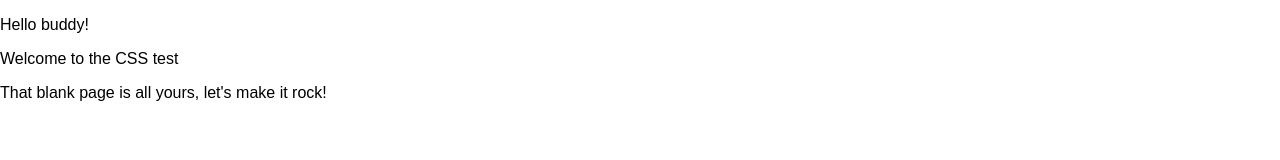
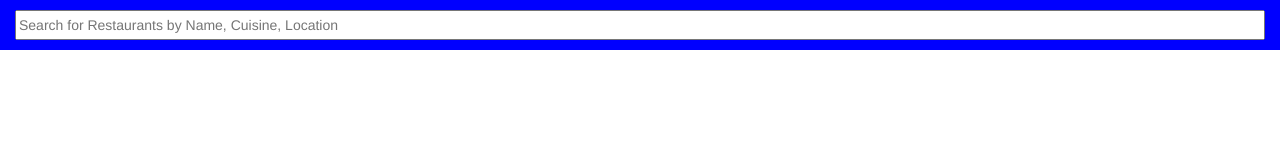
Before and after one commit to leranf/algolia, a website: page index.html in a window 1280 px wide. Drawn offline with nearby package versions, Linux system fonts and the light colour scheme.

Commit message:
adds basic html for project, starting with search input header and basic sass styling

```diff
--- a/assets/scss/main.scss
+++ b/assets/scss/main.scss
@@ -3,12 +3,18 @@ body {
   font-size: 13px;
 }
 
-.welcome-container {
-  margin: 50px 0 0 0;
-  text-align: center;
-  font-size: 2em;
+header {
+  .row {
+    background-color: blue;
+    height: 50px;
 
-  p {
-    margin: 5px;
+    .text-search {
+      padding-top: 10px;
+
+      input {
+        width: 100%;
+        height: 30px;
+      }
+    }
   }
 }
--- a/index.html
+++ b/index.html
@@ -7,17 +7,23 @@
     <meta name="viewport" content="width=device-width, initial-scale=1">
     <link rel="stylesheet" href="assets/css/normalize.css">
     <link rel="stylesheet" href="assets/css/main.css">
+    <link rel="stylesheet" href="https://maxcdn.bootstrapcdn.com/bootstrap/3.3.7/css/bootstrap.min.css" integrity="sha384-BVYiiSIFeK1dGmJRAkycuHAHRg32OmUcww7on3RYdg4Va+PmSTsz/K68vbdEjh4u" crossorigin="anonymous">
   </head>
   <body>
 
-  <div class="welcome-container">
-    <p>Hello buddy!</p>
-    <p>Welcome to the CSS test</p>
-    <p>That blank page is all yours, let's make it rock!</p>
-  </div>
+    <header>
+      <div class="container-fluid">
+        <div class="row">
+          <div class="col-xs-12 text-search">
+            <input type="text" placeholder="Search for Restaurants by Name, Cuisine, Location">
+          </div>
+        </div>
+      </div>
+    </header>
 
-  <script src="//ajax.googleapis.com/ajax/libs/jquery/1.11.2/jquery.min.js"></script>
-  <script>window.jQuery || document.write('<script src="assets/js/vendor/jquery-1.11.2.min.js"><\/script>')</script>
-  <script src="assets/js/main.js"></script>
+
+    <script src="assets/js/vendor/jquery-1.11.2.min.js"></script>
+    <script src="https://maxcdn.bootstrapcdn.com/bootstrap/3.3.7/js/bootstrap.min.js" integrity="sha384-Tc5IQib027qvyjSMfHjOMaLkfuWVxZxUPnCJA7l2mCWNIpG9mGCD8wGNIcPD7Txa" crossorigin="anonymous"></script>
+    <script src="assets/js/main.js"></script>
   </body>
 </html>
```
Also changed, not shown: assets/css/main.css.
